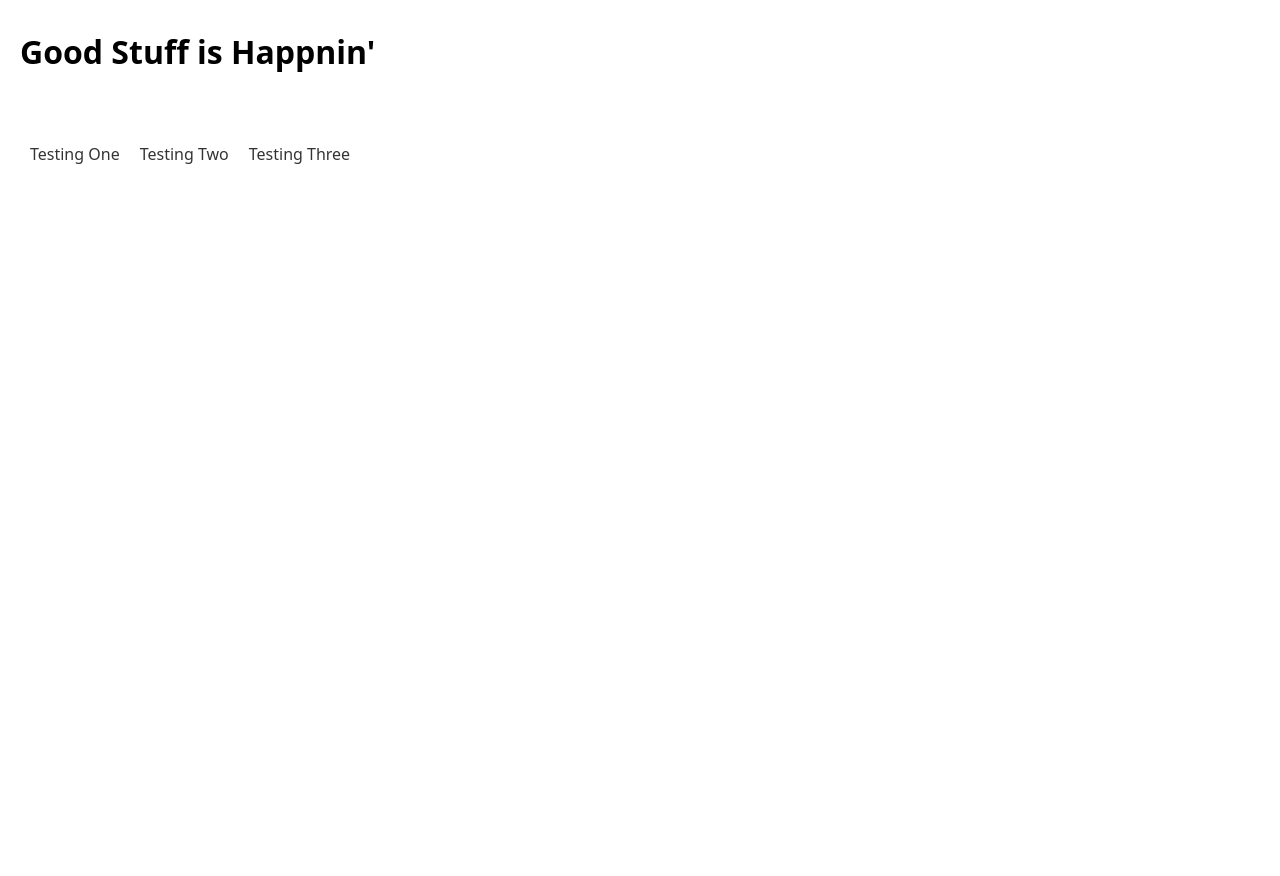
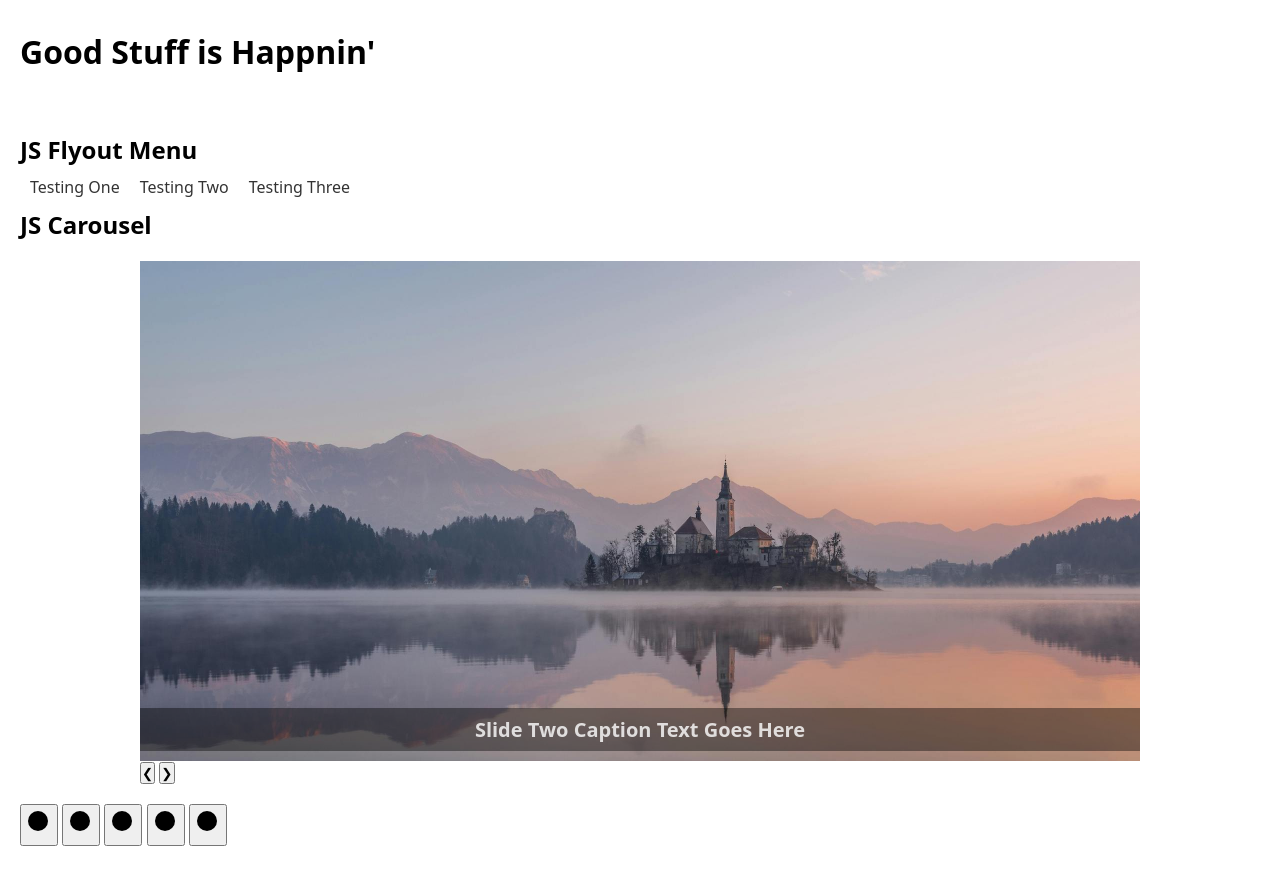
Before and after one commit to MatthewWestDev/dynamic-ui, a website built with webpack: page src/template.html in a window 1280 px wide. Before the commit the page ends 800 px from the top, so only its background shows below. Built offline with nearby package versions, Linux system fonts and the light colour scheme.

Commit message:
Adds navigation elements

```diff
--- a/src/index.js
+++ b/src/index.js
@@ -17,3 +17,20 @@ for (const flyoutItem of flyoutItems) {
     }, 800);
   });
 }
+
+const slides = document.querySelectorAll(".carousel-slide");
+console.log(slides.length);
+let slideIndex = 0;
+showSlide();
+function showSlide() {
+  slideIndex++;
+  console.log(slideIndex);
+  if (slideIndex > slides.length) {
+    slideIndex = 1;
+  }
+  for (const slide of slides) {
+    slide.style.display = "none";
+  }
+  slides[slideIndex - 1].style.display = "block";
+  setTimeout(showSlide, 5000);
+}
--- a/src/styles.css
+++ b/src/styles.css
@@ -20,6 +20,10 @@ main {
   padding: 30px 20px;
 }
 
+h2 {
+  margin: 0px 0px;
+}
+
 ul {
   list-style-type: none;
 }
@@ -27,12 +31,14 @@ ul {
 nav ul {
   display: flex;
   flex-direction: row;
+  z-index: 100;
 }
 nav ul li {
   padding: 10px 0px;
 }
 nav > ul li ul {
   display: none;
+  background-color: rgba(255, 255, 255, 0.8);
 }
 nav > ul li ul li {
   padding: 5px 0px;
@@ -52,3 +58,31 @@ nav a:hover {
   color: rgba(0, 0, 0, 0.95);
   background-color: rgba(0, 0, 0, 0.2);
 }
+
+.carousel-container {
+  max-width: 1000px;
+  margin: 20px auto;
+}
+.carousel-slide {
+  display: none;
+  position: relative;
+  max-height: 500px;
+  max-width: 1000px;
+  overflow: hidden;
+  width: 100%;
+}
+.carousel-slide img {
+  margin: 0 auto;
+  width: 100%;
+  height: 100%;
+}
+.carousel-slide h3 {
+  color: rgba(255, 255, 255, 0.8);
+  font-size: 20px;
+  text-align: center;
+  padding: 8px 12px;
+  position: absolute;
+  bottom: 10px;
+  width: 100%;
+  background-color: rgba(0, 0, 0, 0.4);
+}
--- a/src/template.html
+++ b/src/template.html
@@ -10,6 +10,7 @@
       <h1>Good Stuff is Happnin'</h1>
     </header>
     <main>
+      <h2>JS Flyout Menu</h2>
       <nav aria-label="main">
         <ul>
           <li><a href="#">Testing One</a></li>
@@ -24,6 +25,94 @@
           <li><a href="#">Testing Three</a></li>
         </ul>
       </nav>
+
+      <h2>JS Carousel</h2>
+      <div class="carousel-container">
+        <div class="carousel-slide">
+          <img src="img/pexels-bri-schneiter-28802-346529.jpg" />
+          <h3>Slide One Caption Text Goes Here</h3>
+        </div>
+        <div class="carousel-slide">
+          <img src="img/pexels-dreamypixel-547125.jpg" />
+          <h3>Slide Two Caption Text Goes Here</h3>
+        </div>
+        <div class="carousel-slide">
+          <img src="img/pexels-eberhardgross-1064162.jpg" />
+          <h3>Slide Three Caption Text Goes Here</h3>
+        </div>
+        <div class="carousel-slide">
+          <img src="img/pexels-eberhardgross-443446.jpg" />
+          <h3>Slide Four Caption Text Goes Here</h3>
+        </div>
+        <div class="carousel-slide">
+          <img src="img/pexels-jplenio-2080960.jpg" />
+          <h3>Slide Five Caption Text Goes Here</h3>
+        </div>
+        <button class="previous">&#10094;</button>
+        <button class="next">&#10095;</button>
+      </div>
+      <div class="tabs">
+        <button class="tab tab-1">
+          <svg
+            width="34"
+            height="34"
+            version="1.1"
+            xmlns="http://www.w3.org/2000/svg"
+          >
+            <circle class="border" cx="16" cy="15" r="10"></circle>
+            <circle class="tab-background" cx="16" cy="15" r="8"></circle>
+            <circle class="tab" cx="16" cy="15" r="6"></circle>
+          </svg>
+        </button>
+        <button class="tab tab-2">
+          <svg
+            width="34"
+            height="34"
+            version="1.1"
+            xmlns="http://www.w3.org/2000/svg"
+          >
+            <circle class="border" cx="16" cy="15" r="10"></circle>
+            <circle class="tab-background" cx="16" cy="15" r="8"></circle>
+            <circle class="tab" cx="16" cy="15" r="6"></circle>
+          </svg>
+        </button>
+        <button class="tab tab-3">
+          <svg
+            width="34"
+            height="34"
+            version="1.1"
+            xmlns="http://www.w3.org/2000/svg"
+          >
+            <circle class="border" cx="16" cy="15" r="10"></circle>
+            <circle class="tab-background" cx="16" cy="15" r="8"></circle>
+            <circle class="tab" cx="16" cy="15" r="6"></circle>
+          </svg>
+        </button>
+        <button class="tab tab-4">
+          <svg
+            width="34"
+            height="34"
+            version="1.1"
+            xmlns="http://www.w3.org/2000/svg"
+          >
+            <circle class="border" cx="16" cy="15" r="10"></circle>
+            <circle class="tab-background" cx="16" cy="15" r="8"></circle>
+            <circle class="tab" cx="16" cy="15" r="6"></circle>
+          </svg>
+        </button>
+        <button class="tab tab-5">
+          <svg
+            width="34"
+            height="34"
+            version="1.1"
+            xmlns="http://www.w3.org/2000/svg"
+          >
+            <circle class="border" cx="16" cy="15" r="10"></circle>
+            <circle class="tab-background" cx="16" cy="15" r="8"></circle>
+            <circle class="tab" cx="16" cy="15" r="6"></circle>
+          </svg>
+        </button>
+      </div>
     </main>
   </body>
 </html>
```
